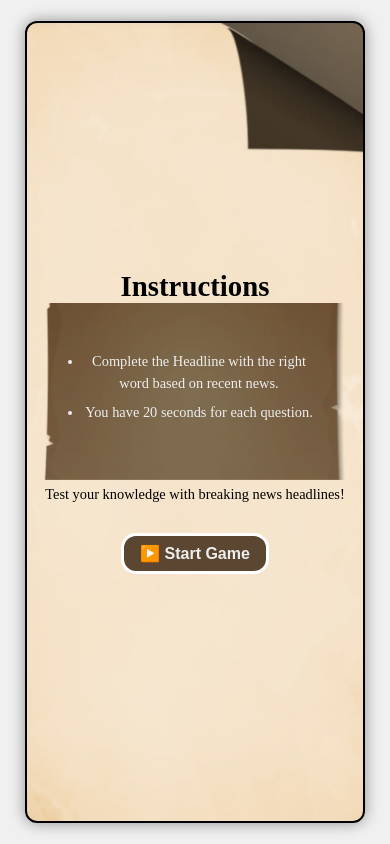
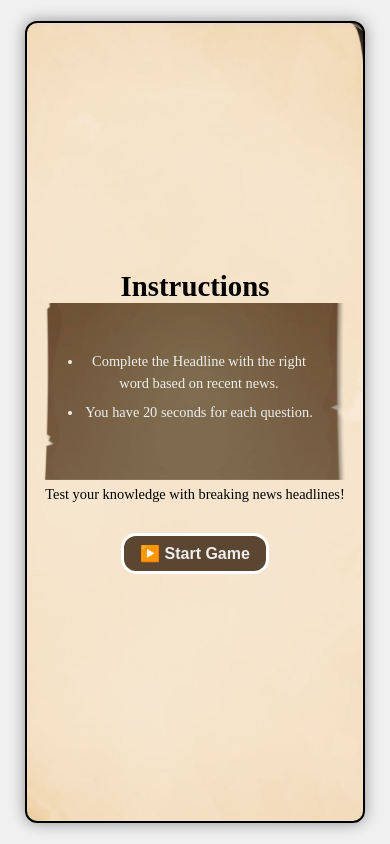
Before and after one commit to Kalmeshwar27/headlinesreact, a React (Create React App) app: page / in a window 390 px wide. Built offline with nearby package versions, Linux system fonts and the light colour scheme.

Commit message:
updated code

```diff
--- a/src/App.css
+++ b/src/App.css
@@ -604,7 +604,7 @@ body {
 
 @media (max-width: 450px) {
   .start-screen {
-    background-image: url('./assets/images/bg7.jpg');
+    background-image: url('./assets/images/bg5.jpg');
     background-size: cover;
     background-repeat: no-repeat;
     background-position: center;
@@ -631,6 +631,7 @@ body {
     padding: 1rem;
     width: 100%;
     max-width: 350px;
+
   }
 
   .headline-header {
@@ -700,7 +701,7 @@ body {
   }
 
   .game-over-screen {
-   background-image: url('./assets/images/bg7.jpg');
+   background-image: url('./assets/images/bg5.jpg');
     background-size: cover;
     background-repeat: no-repeat;
     background-position: center;
```
